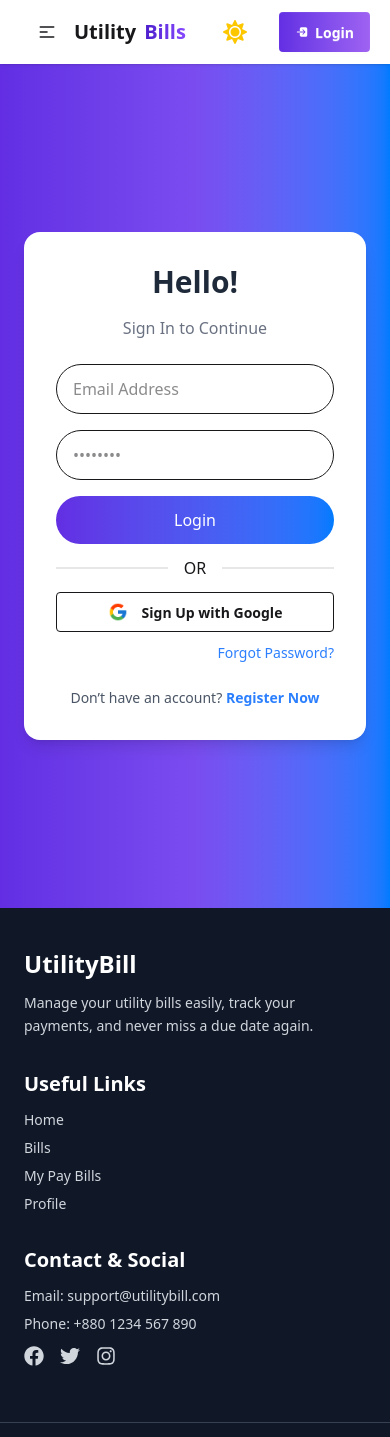
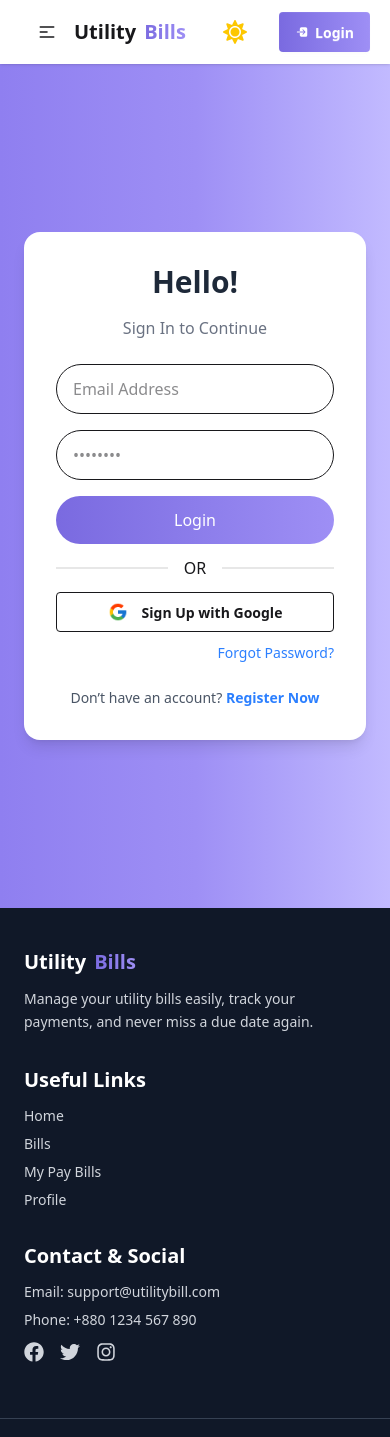
Before and after one commit to ziaullhaque/utility-bill-management-client, a React (Vite) app: page /login in a window 390 px wide. Shown: the top 1437 px of the page. Built offline with nearby package versions, Linux system fonts and the light colour scheme; no server answers.

Commit message:
added banner page

```diff
--- a/src/components/Footer/Footer.jsx
+++ b/src/components/Footer/Footer.jsx
@@ -8,7 +8,12 @@ const Footer = () => {
       <div className="max-w-7xl mx-auto px-6 py-10 grid grid-cols-1 md:grid-cols-3 gap-8">
         <div>
           <h2 className="text-2xl font-bold text-white mb-3 flex items-center gap-2">
-            <span>UtilityBill</span>
+            <Link to="/" className="font-bold text-xl flex items-center gap-2">
+              Utility
+              <span className="bg-gradient-to-r from-[#7A6AE0] to-[#9E8FF5] bg-clip-text text-transparent">
+                Bills
+              </span>
+            </Link>
           </h2>
           <p className="text-sm leading-relaxed">
             Manage your utility bills easily, track your payments, and never
--- a/src/components/NavBar/NavBar.jsx
+++ b/src/components/NavBar/NavBar.jsx
@@ -87,7 +87,7 @@ const NavBar = () => {
         {/* logo */}
         <Link to="/" className="font-bold text-xl flex items-center gap-2">
           Utility
-          <span className="bg-gradient-to-r from-[#4B1CCB] to-[#8748FF] bg-clip-text text-transparent">
+          <span className="bg-gradient-to-r from-[#7A6AE0] to-[#9E8FF5] bg-clip-text text-transparent">
             Bills
           </span>
         </Link>
@@ -186,7 +186,7 @@ const NavBar = () => {
               <li>
                 <button
                   onClick={handleSignOut}
-                  className="btn text-white hover:opacity-95 bg-linear-to-r from-[#632EE3] to-[#9F62F2]"
+                  className="btn text-white hover:opacity-95 bg-gradient-to-r from-[#7A6AE0] to-[#9E8FF5] hover:from-[#6957DB] hover:to-[#8C7BF0]"
                 >
                   <IoLogOut />
                   Sign Out
@@ -205,7 +205,7 @@ const NavBar = () => {
 
             <Link
               to="/login"
-              className="btn bg-linear-to-r from-[#632EE3] to-[#9F62F2] border-none text-white hover:opacity-90 ml-3"
+              className="btn bg-gradient-to-r from-[#7A6AE0] to-[#9E8FF5] hover:from-[#6957DB] hover:to-[#8C7BF0] border-none text-white hover:opacity-90 ml-3"
             >
               <IoLogIn /> Login
             </Link>
--- a/src/pages/Login/Login.jsx
+++ b/src/pages/Login/Login.jsx
@@ -47,7 +47,7 @@ const Login = () => {
           />
         </div>
 
-        <div className="flex flex-1 justify-center items-center bg-gradient-to-r from-[#632EE3] via-[#7a4cf0] to-[#007bff] p-6 md:rounded-l-4xl">
+        <div className="flex flex-1 justify-center items-center bg-gradient-to-r from-[#8F7FF0] via-[#9E8FF5] to-[#C2BAFF] p-6 md:rounded-l-4xl">
           <div className="bg-white rounded-2xl shadow-lg w-full max-w-md p-8">
             <h2 className="text-3xl font-bold text-center text-gray-800 mb-4">
               Hello!
@@ -84,7 +84,7 @@ const Login = () => {
 
               <button
                 type="submit"
-                className="w-full bg-gradient-to-r from-[#632EE3] to-[#007bff] hover:bg-gradient-to-r from-[#632EE3] to-[#007bff]  hover:opacity-95 text-white py-3 rounded-full transition duration-200"
+                className="w-full bg-gradient-to-r from-[#7A6AE0] to-[#9E8FF5] hover:from-[#6957DB] hover:to-[#8C7BF0]  hover:opacity-95 text-white py-3 rounded-full transition duration-200"
               >
                 Login
               </button>
@@ -93,7 +93,7 @@ const Login = () => {
 
             <button
               onClick={handleGoogleSignIn}
-              className="btn btn-outline hover:text-white hover:opacity-95 hover:bg-gradient-to-r from-[#632EE3] to-[#007bff] w-full"
+              className="btn btn-outline hover:text-white hover:opacity-95 hover:bg-gradient-to-r from-[#7A6AE0] to-[#9E8FF5] w-full"
             >
               <img src={google} alt="" className="w-5 h-5 mr-2" />
               Sign Up with Google
--- a/src/pages/Register/Register.jsx
+++ b/src/pages/Register/Register.jsx
@@ -76,7 +76,7 @@ const Register = () => {
             className="max-w-[80%] h-auto object-contain"
           />
         </div>
-        <div className="flex flex-1 justify-center items-center bg-gradient-to-r from-[#632EE3] via-[#7a4cf0] to-[#007bff] p-6 md:rounded-l-4xl">
+        <div className="flex flex-1 justify-center items-center bg-gradient-to-r from-[#8F7FF0] via-[#9E8FF5] to-[#C2BAFF] p-6 md:rounded-l-4xl">
           <div className="bg-white rounded-2xl shadow-lg w-full max-w-md p-8">
             <h2 className="text-3xl font-bold text-center text-gray-800 mb-4">
               Welcome!
@@ -125,7 +125,7 @@ const Register = () => {
 
               <button
                 type="submit"
-                className="w-full  bg-gradient-to-r from-[#632EE3] to-[#007bff] hover:bg-gradient-to-r from-[#632EE3] to-[#007bff]  hover:opacity-95 text-white py-3 rounded-full transition duration-200"
+                className="w-full bg-gradient-to-r from-[#7A6AE0] to-[#9E8FF5] hover:from-[#6957DB] hover:to-[#8C7BF0]   hover:opacity-95 text-white py-3 rounded-full transition duration-200"
               >
                 Register
               </button>
@@ -134,7 +134,7 @@ const Register = () => {
 
             <button
               onClick={handleGoogleSignIn}
-              className="btn btn-outline hover:text-white hover:opacity-95 hover:bg-gradient-to-r from-[#632EE3] to-[#007bff] w-full"
+              className="btn btn-outline hover:text-white hover:opacity-95 hover:bg-gradient-to-r from-[#7A6AE0] to-[#9E8FF5] w-full"
             >
               <img src={google} alt="" className="w-5 h-5 mr-2" />
               Sign Up with Google
```
